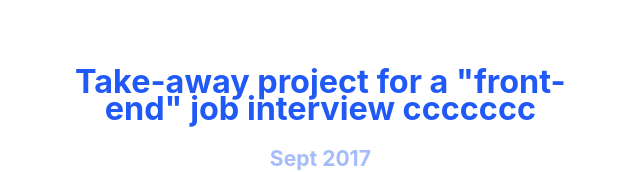
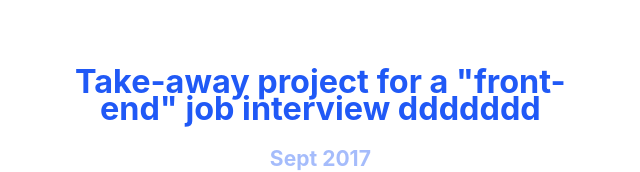
Before and after one commit to lucleray/luc.im, a Next.js app: page /work/front-end-interview in a window 1280 px wide. Shown: the top 172 px of the page, without its empty margins (57-697 px from the left). Built offline with nearby package versions, Linux system fonts and the light colour scheme; a web font is replaced by a local one.

Commit message:
Update front-end-interview.mdx

```diff
--- a/pages/work/front-end-interview.mdx
+++ b/pages/work/front-end-interview.mdx
@@ -8,7 +8,7 @@ export const meta = { title: 'Front-end job interview - Luc Leray' }
 
 export default props => <Layout meta={meta} {...props} />
 
-# Take-away project for a "front-end" job interview ccccccc
+# Take-away project for a "front-end" job interview ddddddd
 
 ### Sept 2017
 
```
